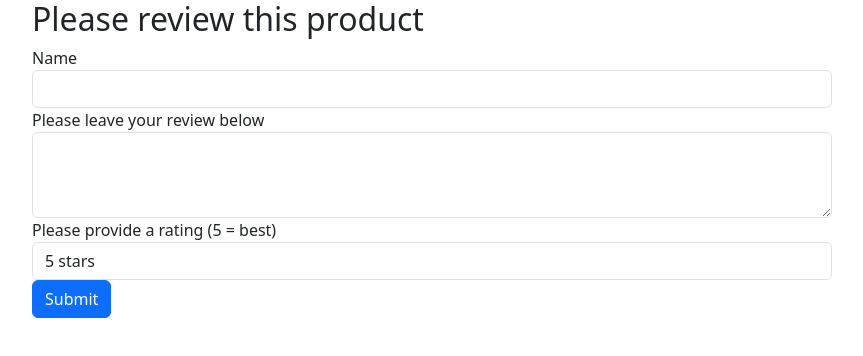
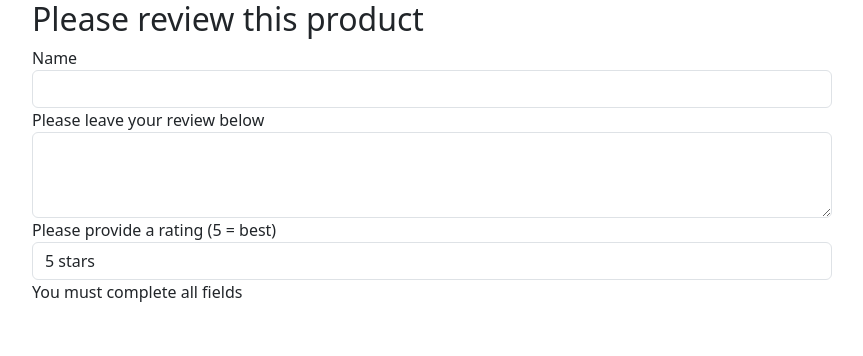
Before and after one commit to LouieJBR/COM661-FrontEnd, an Angular app in the folder frontEnd/: page /products/1 in a window 1280 px wide. Shown: the top 356 px of the page, without its empty margins (208-1071 px from the left). Built offline with nearby package versions, Linux system fonts and the light colour scheme; no server answers.

Commit message:
addingValidationAndPOST

```diff
--- a/frontEnd/src/app/products/allProducts/products.component.ts
+++ b/frontEnd/src/app/products/allProducts/products.component.ts
@@ -3,7 +3,7 @@ import {WebService} from "../../web.service";
 
 @Component({
   selector: 'products',
-  templateUrl: './products.component.html',
+  templateUrl: 'products.component.html',
   styleUrls: ['products.component.css']
 })
 export class ProductsComponent{
--- a/frontEnd/src/app/products/singleProduct/product.component.css
+++ b/frontEnd/src/app/products/singleProduct/product.component.css
@@ -0,0 +1 @@
+.error { background-color: #fff0f0; }
--- a/frontEnd/src/app/products/singleProduct/product.component.html
+++ b/frontEnd/src/app/products/singleProduct/product.component.html
@@ -3,7 +3,7 @@
     <div class="col-sm-12">
       <div *ngFor = "let product of product_list | async">
         <div class="card text-white bg-primary mb-3"
-             style = "width: 50rem; margin: auto; cursor: pointer" [routerLink]="['/products', product._id]">
+             style = "width: 50rem; margin:auto; cursor: pointer" [routerLink]="['/products', product._id]">
           <div class = "card-header">
             {{product.name}}
           </div>
@@ -11,9 +11,9 @@
             {{product.description}}
           </div>
           <div class="card-footer">
-           Price: £{{product.price}}
+            Price: £{{product.price}}
             <br>
-           Size: {{product.size}}
+            Size: {{product.size}}
             <br>
             Type: {{product.type}}
           </div>
@@ -53,14 +53,16 @@
             <label for="username">Name</label>
             <input type="text" id="username" name="username"
                    class="form-control"
-                   formControlName="username">
+                   formControlName="username"
+                   [ngClass]="{'error': isInvalidUsername()}">
           </div>
           <div class="form-group">
             <label for="comment">Please leave your review below
             </label>
             <textarea id="comment" rows="3" name="comment"
                       class="form-control"
-                      formControlName="comment"></textarea>
+                      formControlName="comment"
+                      [ngClass]="{'error': isInvalidComment()}"></textarea>
           </div>
           <div class="form-group">
             <label for="stars">Please provide a rating
@@ -75,7 +77,8 @@
               <option value="5">5 stars</option>
             </select>
           </div>
-          <button type="submit"
+          <span *ngIf="isIncomplete()"> You must complete all fields</span>
+          <button *ngIf="!isIncomplete()" type="submit"
                   class="btn btn-primary">Submit</button>
         </form>
       </div>
--- a/frontEnd/src/app/products/singleProduct/product.component.ts
+++ b/frontEnd/src/app/products/singleProduct/product.component.ts
@@ -1,11 +1,11 @@
 import {Component} from "@angular/core";
 import {WebService} from "../../web.service";
 import {ActivatedRoute} from "@angular/router";
-import {FormBuilder} from "@angular/forms";
+import {FormBuilder, Validators} from "@angular/forms";
 
 @Component({
   selector: 'product',
-  templateUrl: './product.component.html',
+  templateUrl: 'product.component.html',
   styleUrls: ['product.component.css']
 })
 export class ProductComponent {
@@ -18,8 +18,8 @@ export class ProductComponent {
 
   ngOnInit(){
     this.reviewForm = this.formBuilder.group({
-      username: '',
-      comment: '',
+      username: ['', Validators.required],
+      comment: ['', Validators.required],
       stars: 5
     })
 
@@ -29,5 +29,33 @@ export class ProductComponent {
 
   onSubmit(){
     console.log(this.reviewForm.value)
+    this.webService.postReview(this.reviewForm.value).subscribe((response: any) => {
+      this.reviewForm.reset();
+      this.reviews = this.webService.getReviews(
+        this.route.snapshot.params['id']);
+    });
+  }
+
+  isInvalidUsername() {
+    const usernameChecks =  this.reviewForm.controls.username.invalid &&
+      this.reviewForm.controls.username.touched;
+
+    return usernameChecks
+  }
+
+  isInvalidComment() {
+    const commentChecks=  this.reviewForm.controls.comment.invalid &&
+      this.reviewForm.controls.comment.touched;
+
+    return commentChecks
+  }
+
+  isUntouched() {
+    return this.reviewForm.controls.username.pristine ||
+      this.reviewForm.controls.comment.pristine;
+  }
+  isIncomplete() {
+    return this.isInvalidUsername() || this.isInvalidComment() ||
+    this.isUntouched();
   }
 }
--- a/frontEnd/src/app/web.service.ts
+++ b/frontEnd/src/app/web.service.ts
@@ -4,11 +4,14 @@ import { Injectable } from '@angular/core'
 @Injectable()
 export class WebService {
   constructor(private http: HttpClient) {}
+
+  private productID: any;
   getAllProducts(page: number) {
     return this.http.get('http://localhost:5000/api/v1.0/products?pn=' + page);
     }
 
   getProductById(id:any) {
+    this.productID = id
     return this.http.get('http://localhost:5000/api/v1.0/products/' + id);
   }
 
@@ -17,4 +20,20 @@ export class WebService {
       'http://localhost:5000/api/v1.0/products/' +
       id + '/reviews')
   }
+
+  postReview(review: any){
+    let postData = new FormData();
+    postData.append("username", review.username);
+    postData.append("comment", review.comment);
+    postData.append("stars", review.stars);
+    // Todo: Add date posted field to reviews
+    // let today = new Date();
+    // let todayDate = today.getFullYear() + "-" +
+    //   today.getMonth() + "-" +
+    //   today.getDate();
+    // postData.append("date", todayDate);
+
+    return this.http.post('http://localhost:5000/api/v1.0/products/' +
+      this.productID + '/reviews', postData);
   }
+  }
```
